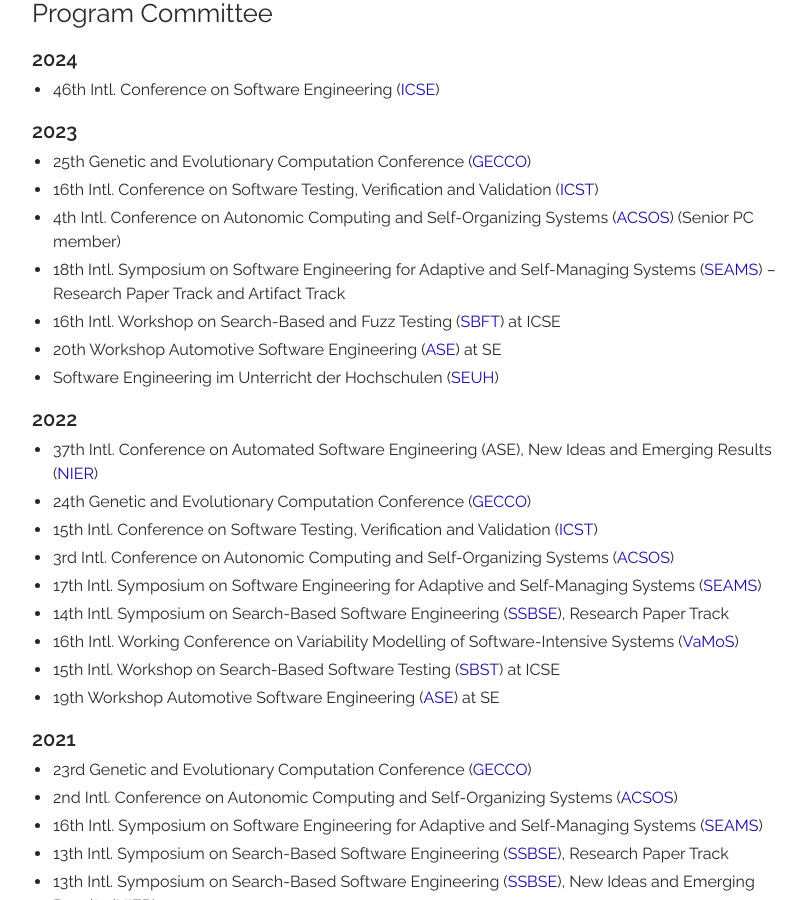
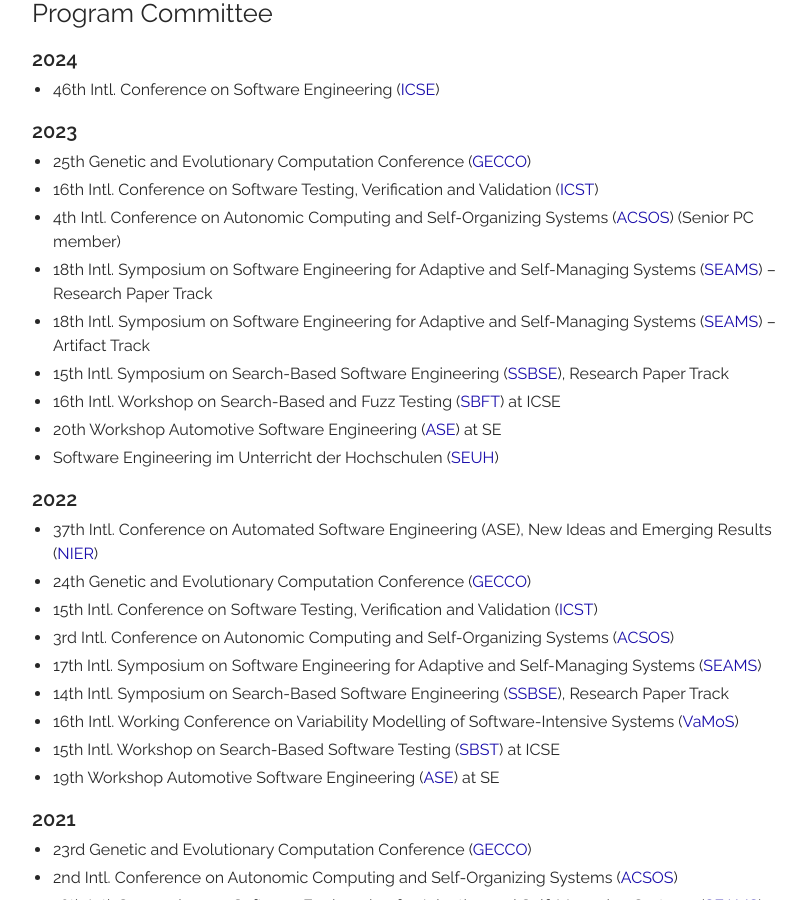
Before and after one commit to thomas-vogel/thomas-vogel.github.io, a Jekyll site: the page built from _pages/activities.md, in a window 1280 px wide and 900 px high, scrolled down 2061 px. Shown: the whole window, without its empty margins (233-1039 px from the left). Built offline with Jekyll 4.4.1, drawn with Linux system fonts in a browser that asks for light colours.

Commit message:
Add SSBSE'23 PC.

```diff
--- a/_pages/activities.md
+++ b/_pages/activities.md
@@ -58,7 +58,9 @@ layout: page
 * 25th Genetic and Evolutionary Computation Conference ([GECCO](https://gecco-2023.sigevo.org/){:target="_blank"}) <!-- Search-Based Software Engineering Track -->
 * 16th Intl. Conference on Software Testing, Verification and Validation ([ICST](https://conf.researchr.org/home/icst-2023){:target="_blank"})
 * 4th Intl. Conference on Autonomic Computing and Self-Organizing	Systems ([ACSOS](https://conf.researchr.org/home/acsos-2023){:target="_blank"}) (Senior PC member)
-* 18th Intl. Symposium on Software Engineering for Adaptive and Self-Managing Systems ([SEAMS](https://conf.researchr.org/home/seams-2023){:target="_blank"}) -- Research Paper Track and Artifact Track
+* 18th Intl. Symposium on Software Engineering for Adaptive and Self-Managing Systems ([SEAMS](https://conf.researchr.org/home/seams-2023){:target="_blank"}) -- Research Paper Track
+* 18th Intl. Symposium on Software Engineering for Adaptive and Self-Managing Systems ([SEAMS](https://conf.researchr.org/home/seams-2023){:target="_blank"}) -- Artifact Track
+* 15th Intl. Symposium on Search-Based Software Engineering ([SSBSE](https://conf.researchr.org/home/ssbse-2023){:target="_blank"}), Research Paper Track
 * 16th Intl. Workshop on Search-Based and Fuzz Testing ([SBFT](https://sbft23.github.io/){:target="_blank"}) at ICSE
 * 20th Workshop Automotive Software Engineering ([ASE](https://ase-workshop.github.io/2023/){:target="_blank"}) at SE
 * Software Engineering im Unterricht der Hochschulen ([SEUH](https://www.seuh.org/seuh2023/){:target="_blank"})
```
